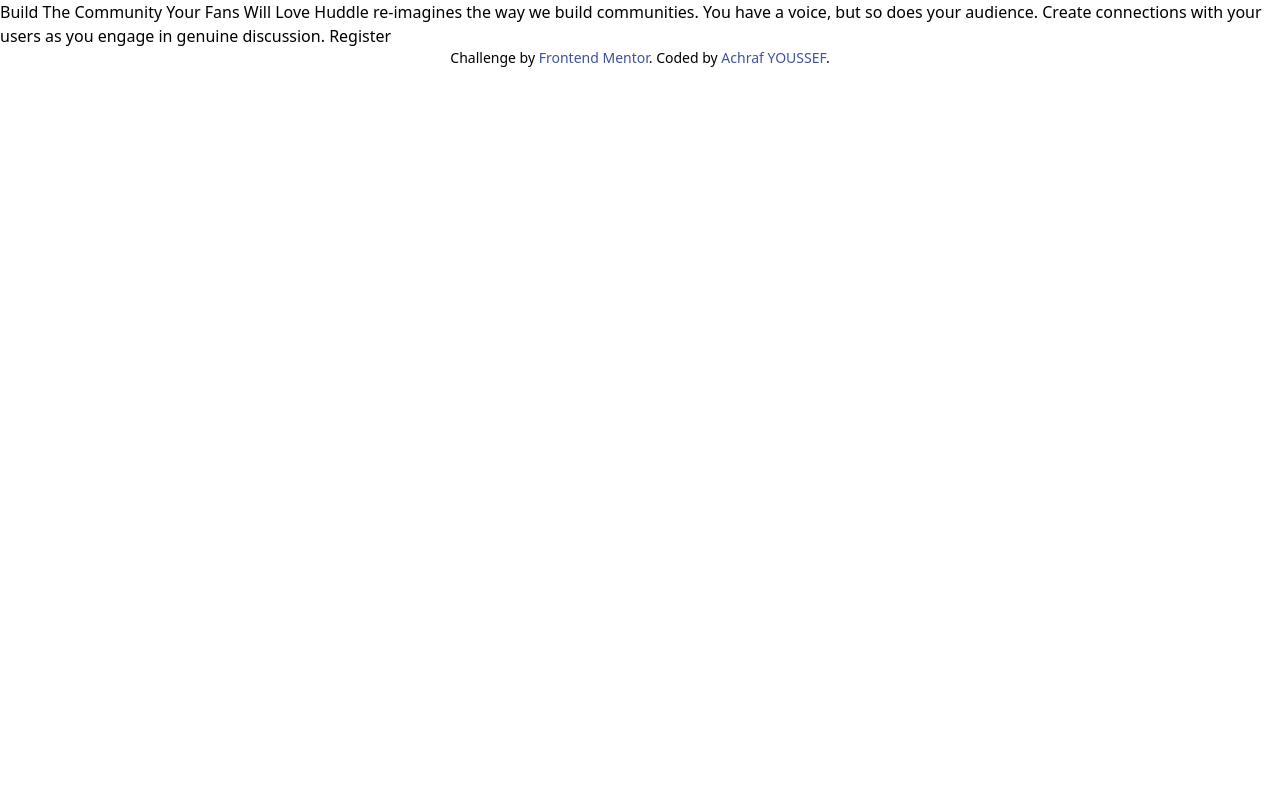
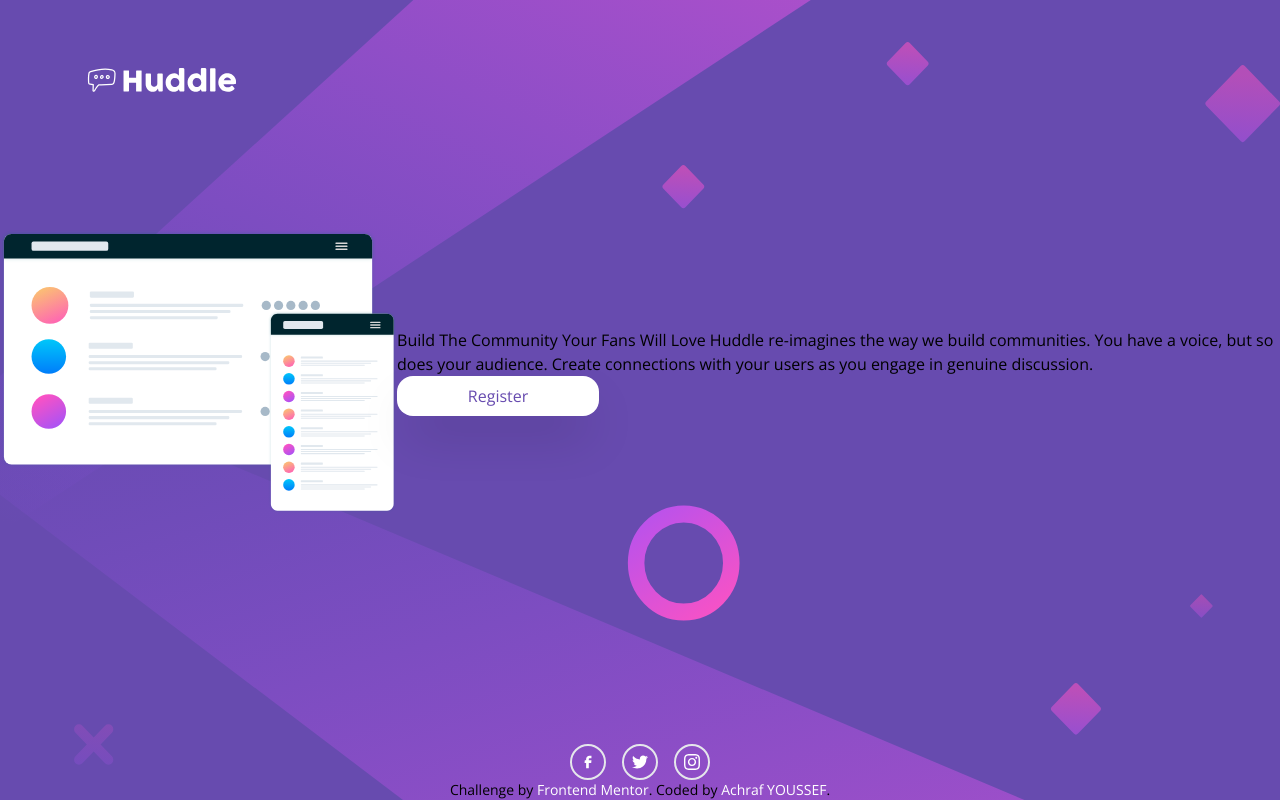
Before and after one commit to ACHRAF-YOUSSEF/huddle-landing-page, a React (Vite) app: page / in a window 1280 px wide. Built offline with nearby package versions, Linux system fonts and the light colour scheme.

Commit message:
added Icon and Button components and updated the Footer component

```diff
--- a/src/App.css
+++ b/src/App.css
@@ -0,0 +1,11 @@
+@import url('https://fonts.googleapis.com/css2?family=Open+Sans&family=Poppins:wght@400;600&display=swap');
+
+h1, h2 {
+    font-family: 'Poppins', sans-serif;
+    font-weight: normal;
+}
+
+body {
+    font-family: 'Open Sans', sans-serif;
+    font-weight: normal;
+}
--- a/src/App.tsx
+++ b/src/App.tsx
@@ -1,8 +1,51 @@
-import Footer from './components/Footer'
+import Footer from './components/Footer';
+import Button from "./components/Button.tsx";
+import Icon from "./components/Icon.tsx";
 
-import './App.css'
+import side_image from './assets/images/illustration-mockups.svg';
+import bg_image_desktop from './assets/images/bg-desktop.svg';
+import bg_image_mobile from './assets/images/bg-mobile.svg';
+import logo from './assets/images/logo.svg';
+
+import { CgFacebook } from 'react-icons/cg';
+import { TfiTwitterAlt } from 'react-icons/tfi';
+import { SiInstagram } from 'react-icons/si';
+
+import './App.css';
 
 function App() {
+  const btn_content = {
+    text: {
+      value: "Register",
+      size: "",
+      color: "Violet",
+    },
+    bg_color: "white",
+    rounded: true,
+    round_size: "2xl",
+    shadow_size: "2xl",
+    onClick: () => {
+      console.log("")
+    }
+  }
+  const facebook_icon = {
+    Icon: CgFacebook,
+    rounded: true,
+    color: "white",
+  }
+  const twitter_icon = {
+    Icon: TfiTwitterAlt,
+    rounded: true,
+    color: "white",
+  }
+  const instagram_icon = {
+    Icon: SiInstagram,
+    rounded: true,
+    color: "white",
+  }
+
+  const icons = [facebook_icon, twitter_icon, instagram_icon];
+
   return (
     <>
       <div
@@ -11,20 +54,92 @@
           flex-col
           justify-center
           items-center
+          relative
+          bg-Violet
+          w-screen
+          h-screen
+          -z-1
         '>
-        <div></div>
-        <main>
-          Build The Community Your Fans Will Love
+        {/* bg image */}
+        <div
+            className="
+              absolute
+              top-0
+              left-0
+              w-full
+              h-full
+              -z-1
+            ">
+            <img
+                className="
+                  w-full
+                  h-full
+                "
+                alt="bg"
+                src={bg_image_desktop}
+                srcSet={`${bg_image_desktop} w-1440, ${bg_image_mobile} w-600`}
+            />
+        </div>
+        {/* top left brand icon */}
+        <div
+          className='
+            absolute
+            top-10
+            left-20
+            w-40
+            h-20
+          '>
+          <img
+            className="
+              w-full
+              h-full
+            "
+            alt="huddle brand icon"
+            src={logo}
+          />
+        </div>
+        {/* main container */}
+        <main
+            className="
+              m-auto
+              z-1
+              flex
+              flex-row
+              items-center
+              justify-center
+              w-fit
+              h-fit
+            ">
+          {/* side image */}
+          <div>
+            <img className="" alt="side image" src={side_image}/>
+          </div>
+          {/* right side main content */}
+          <div>
+           <div>
+             Build The Community Your Fans Will Love
 
-          Huddle re-imagines the way we build communities. You have a voice, but so does your audience.
-          Create connections with your users as you engage in genuine discussion.
-
-          Register
+             Huddle re-imagines the way we build communities. You have a voice, but so does your audience.
+             Create connections with your users as you engage in genuine discussion.
+           </div>
+            <Button {...btn_content} />
+          </div>
         </main>
+        {/* bottom right icons */}
+        <div
+          className='
+            flex
+            space-x-4
+          '>
+          {icons.map((value, index) => {
+            return <Icon {...value} key={index} />
+          })}
+        </div>
+        {/* footer */}
         <Footer />
       </div>
     </>
   )
 }
 
-export default App
+export default App;
--- /dev/null
+++ b/src/components/Button.tsx
@@ -0,0 +1,58 @@
+import React from "react";
+
+interface ButtonProps {
+  text: {
+    value: string;
+    size: string;
+    color: string;
+  };
+  bg_color: string;
+  rounded: boolean;
+  round_size: string;
+  shadow_size?: string;
+  onClick: () => void;
+}
+
+const Button: React.FC<ButtonProps> = ({
+  text,
+  bg_color,
+  rounded,
+  round_size,
+  shadow_size,
+  onClick
+}) => {
+  return (
+    <>
+      <input
+        value={text.value}
+        onClick={onClick}
+        className={`
+        w-fit
+        h-fit
+        bg-${bg_color}
+        ${rounded? `rounded-${round_size}` : ''}
+        ${shadow_size? `shadow-${shadow_size}`: ''}
+        py-2
+        text-center
+        text-${text.size}
+        text-${text.color}
+        cursor-pointer
+      `}/>
+      <div
+        className="
+          hidden
+          text-Soft-Magenta
+          text-Violet
+          bg-Soft-Magenta
+          bg-Violet
+          bg-white
+          rounded-2xl
+          rounded-full
+          shadow-2xl
+          border-whiteZ
+        "/>
+    </>
+  );
+};
+
+export default Button;
--- a/src/components/Footer.tsx
+++ b/src/components/Footer.tsx
@@ -8,7 +8,7 @@
         ">
         Challenge by
         <a
-          className='text-blue-b1'
+          className='text-white'
           rel='noopener'
           href="https://www.frontendmentor.io?ref=challenge"
           target="_blank">
@@ -17,7 +17,7 @@
         </a>.
         Coded by
         <a
-          className='text-blue-b1'
+          className='text-white'
           href="#">
           {" "}
           Achraf YOUSSEF
--- /dev/null
+++ b/src/components/Icon.tsx
@@ -0,0 +1,29 @@
+import React from "react";
+import {IconType} from "react-icons";
+
+interface IconProps {
+  Icon: IconType
+  rounded: boolean,
+  color: string,
+}
+
+const Icon: React.FC<IconProps> = ({
+  Icon,
+  rounded,
+  color,
+}) => {
+  return (
+    <div
+      className={`
+        border-${color}
+        text-${color}
+        border-2
+        ${rounded? 'rounded-full' : ''}
+        p-2
+      `}>
+      <Icon />
+    </div>
+  );
+};
+
+export default Icon;
--- a/tailwind.config.js
+++ b/tailwind.config.js
@@ -7,8 +7,12 @@
       xl: "1440px",
     },
     extend: {
+      zIndex: {
+        1: '1',
+      },
       colors: {
-        "blue-b1": "hsl(228, 45%, 44%)",
+        Violet: 'hsl(257, 40%, 49%)',
+        'Soft-Magenta': 'hsl(300, 69%, 71%)',
       },
     },
   },
```
